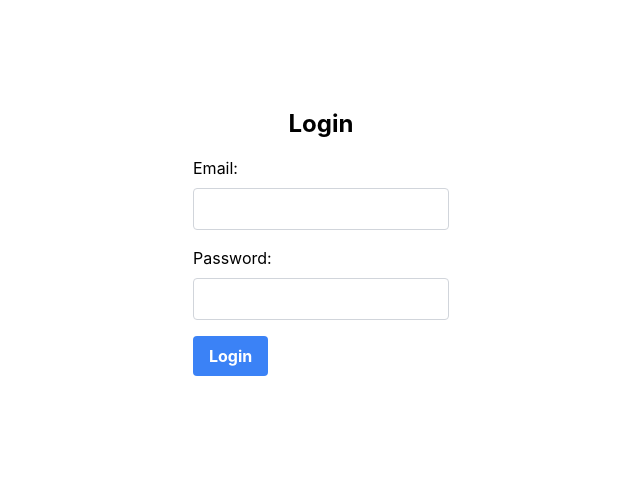
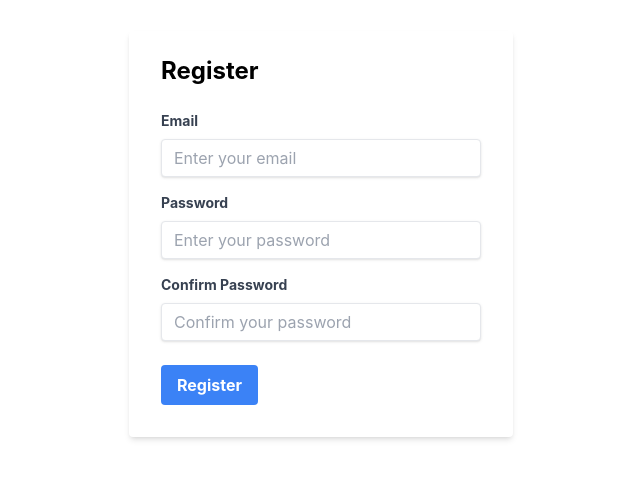
Before and after one commit to Manik2607/sports-store, a React (Create React App) app: page /register in a window 1280 px wide. Shown: the part 158-636 px from the top of the page, without its empty margins (319-959 px from the left). Built offline with nearby package versions, Linux system fonts and the light colour scheme.

Commit message:
added routing

```diff
--- a/package.json
+++ b/package.json
@@ -8,6 +8,7 @@
     "@testing-library/user-event": "^13.5.0",
     "react": "^18.3.1",
     "react-dom": "^18.3.1",
+    "react-router-dom": "^5.3.4",
     "react-scripts": "5.0.1",
     "web-vitals": "^2.1.4"
   },
--- a/src/index.js
+++ b/src/index.js
@@ -3,12 +3,20 @@ import ReactDOM from 'react-dom/client';
 import './index.css';
 import App from './App';
 import Login from './pages/login';
+import Register from './pages/register';
 import reportWebVitals from './reportWebVitals';
+import { BrowserRouter as Router, Route, Switch } from 'react-router-dom';
 
 const root = ReactDOM.createRoot(document.getElementById('root'));
 root.render(
   <React.StrictMode>
-    <Login />
+    <Router>
+      <Switch>
+        <Route path="/login" component={Login} />
+        <Route path="/register" component={Register} />
+        <Route path="/" component={App} />
+      </Switch>
+    </Router>
   </React.StrictMode>
 );
 
--- a/src/pages/register.jsx
+++ b/src/pages/register.jsx
@@ -11,7 +11,7 @@ const Register = () => {
 
     return (
         <div className="flex justify-center items-center h-screen">
-            <div className="bg-white shadow-md rounded px-8 pt-6 pb-8 mb-4">
+            <div className="bg-white shadow-md rounded px-8 pt-6 pb-8 mb-4 w-96">
                 <h2 className="text-2xl font-bold mb-6">Register</h2>
                 <div className="mb-4">
                     <label className="block text-gray-700 text-sm font-bold mb-2" htmlFor="email">
```
Also changed, not shown: 1 other file (tests, documents, lock files or other folders).
